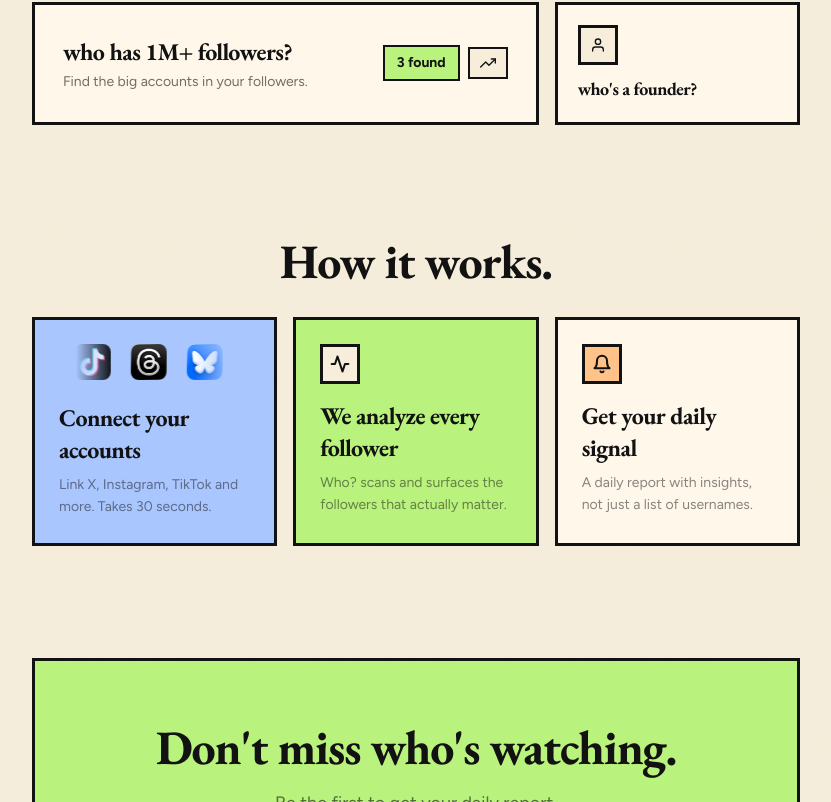
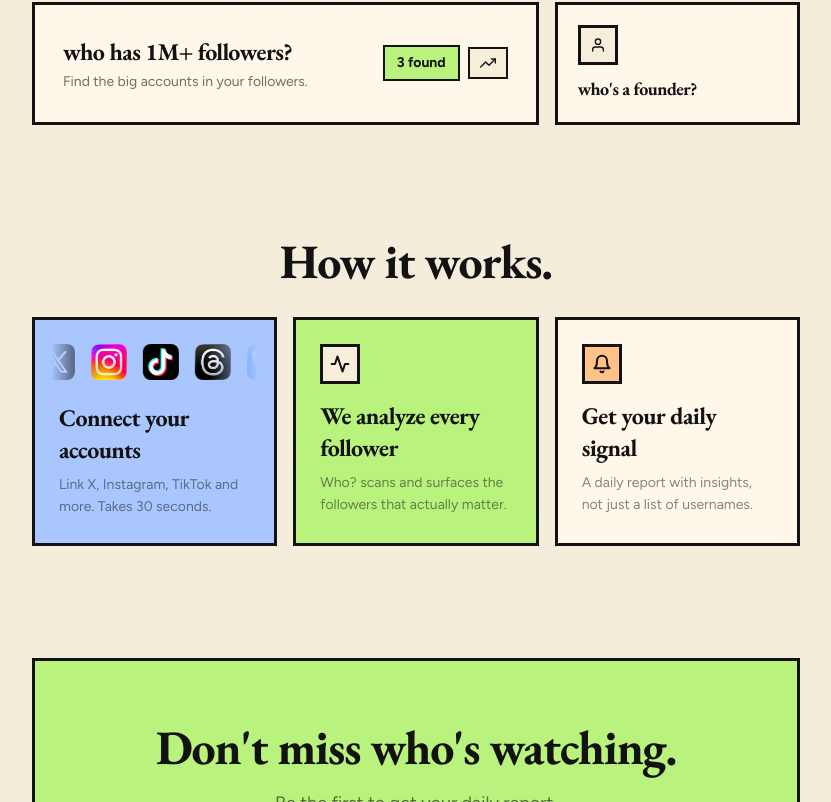
Before and after one commit to jasperdevs/who-landing, a Next.js app: page / in a window 1280 px wide. Shown: the part 1998-2800 px from the top of the page, without its empty margins (224-1055 px from the left). Built offline with nearby package versions, Linux system fonts and the light colour scheme.

Commit message:
Fix icon strip continuous loop, constrain floating icons to page width, fix AnimateIn hydration, update @napsdev, remove magnetic from waitlist buttons

```diff
--- a/components/AnimateIn.tsx
+++ b/components/AnimateIn.tsx
@@ -15,6 +15,13 @@ export default function AnimateIn({ children, className = "" }: AnimateInProps)
     const el = ref.current;
     if (!el) return;
 
+    // If already in viewport on mount, show immediately
+    const rect = el.getBoundingClientRect();
+    if (rect.top < window.innerHeight && rect.bottom > 0) {
+      setVisible(true);
+      return;
+    }
+
     const observer = new IntersectionObserver(
       ([entry]) => {
         if (entry.isIntersecting) {
@@ -22,7 +29,7 @@ export default function AnimateIn({ children, className = "" }: AnimateInProps)
           observer.unobserve(el);
         }
       },
-      { threshold: 0.15 }
+      { threshold: 0.08 }
     );
 
     observer.observe(el);
--- a/components/Cta.tsx
+++ b/components/Cta.tsx
@@ -1,7 +1,6 @@
 "use client";
 
 import { useState, FormEvent } from "react";
-import MagneticButton from "./MagneticButton";
 
 export default function Cta() {
   const [email, setEmail] = useState("");
@@ -47,14 +46,13 @@ export default function Cta() {
                   className="flex-1 px-5 py-4 text-base text-ink bg-cream outline-none placeholder:text-muted/50 border-[3px] border-ink sm:border-0 sm:rounded-none"
                   style={{ borderRadius: "var(--radius-lg)", fontFamily: "var(--font-body)" }}
                 />
-                <MagneticButton
+                <button
                   type="submit"
-                  className="px-7 py-4 text-base font-bold bg-ink text-cream shrink-0 sm:!rounded-none"
+                  className="px-7 py-4 text-base font-bold bg-ink text-cream hover:opacity-90 transition-opacity shrink-0 sm:!rounded-none"
                   style={{ borderRadius: "var(--radius-lg)" }}
-                  strength={0.15}
                 >
                   Join waitlist
-                </MagneticButton>
+                </button>
               </form>
             ) : (
               <div
--- a/components/Footer.tsx
+++ b/components/Footer.tsx
@@ -57,12 +57,12 @@ export default function Footer() {
           <p className="text-xs text-muted">
             Built by{" "}
             <a
-              href="https://x.com/yourhandle"
+              href="https://x.com/napsdev"
               target="_blank"
               rel="noopener noreferrer"
               className="font-bold text-ink hover:opacity-70 transition-opacity"
             >
-              @yourhandle
+              @napsdev
             </a>
           </p>
           <p className="text-xs text-muted">
--- a/components/Hero.tsx
+++ b/components/Hero.tsx
@@ -6,11 +6,8 @@ import TypeWriter from "./TypeWriter";
 export default function Hero() {
   return (
     <section className="relative px-5 pt-4 md:pt-8 pb-6 md:pb-10 overflow-hidden">
-      {/* Canvas covers full width */}
-      <div
-        className="absolute pointer-events-none z-0"
-        style={{ top: 0, bottom: 0, left: "-10vw", right: "-10vw" }}
-      >
+      {/* Canvas covers section */}
+      <div className="absolute inset-0 pointer-events-none z-0">
         <FloatingIcons />
       </div>
 
--- a/components/HowItWorks.tsx
+++ b/components/HowItWorks.tsx
@@ -12,43 +12,42 @@ import {
 
 const iconSet = [AppIconX, AppIconInstagram, AppIconTikTok, AppIconThreads, AppIconBluesky, AppIconLinkedIn];
 
-function IconRow() {
+function IconStrip() {
   return (
-    <>
+    <div className="flex items-center shrink-0">
       {iconSet.map((Icon, i) => (
-        <div key={i} className="shrink-0 mx-2.5">
+        <div key={i} className="shrink-0 px-2">
           <Icon size={36} />
         </div>
       ))}
-    </>
+    </div>
   );
 }
 
 function SpinningIcons() {
   return (
-    <div className="relative overflow-hidden mb-4" style={{ height: 42 }}>
+    <div className="relative overflow-hidden mb-4 -mx-6" style={{ height: 42 }}>
       <div
-        className="absolute inset-y-0 left-0 w-14 z-10 pointer-events-none"
-        style={{ background: "linear-gradient(to right, var(--color-blue) 0%, var(--color-blue) 30%, transparent 100%)" }}
+        className="absolute inset-y-0 left-0 w-16 z-10 pointer-events-none"
+        style={{ background: "linear-gradient(to right, var(--color-blue) 0%, var(--color-blue) 25%, transparent 100%)" }}
       />
       <div
-        className="absolute inset-y-0 right-0 w-14 z-10 pointer-events-none"
-        style={{ background: "linear-gradient(to left, var(--color-blue) 0%, var(--color-blue) 30%, transparent 100%)" }}
+        className="absolute inset-y-0 right-0 w-16 z-10 pointer-events-none"
+        style={{ background: "linear-gradient(to left, var(--color-blue) 0%, var(--color-blue) 25%, transparent 100%)" }}
       />
-      <div className="flex items-center">
       <style>{`
-          @keyframes marquee {
+        @keyframes marquee-scroll {
           0% { transform: translateX(0); }
-            100% { transform: translateX(calc(-246px)); }
+          100% { transform: translateX(-50%); }
         }
       `}</style>
-        {/* 246px = 6 icons * (36px + 5px gap) */}
+      {/* Two identical strips in one wrapper -- translate -50% = perfect loop */}
       <div
-          className="flex items-center shrink-0"
-          style={{ animation: "marquee 2.5s linear infinite" }}
+        className="flex items-center w-max"
+        style={{ animation: "marquee-scroll 6s linear infinite" }}
       >
-          <IconRow /><IconRow /><IconRow /><IconRow />
-        </div>
+        <IconStrip />
+        <IconStrip />
       </div>
     </div>
   );
--- a/components/Navbar.tsx
+++ b/components/Navbar.tsx
@@ -2,7 +2,6 @@
 
 import { useState } from "react";
 import Image from "next/image";
-import MagneticButton from "./MagneticButton";
 
 export default function Navbar() {
   const [open, setOpen] = useState(false);
@@ -41,13 +40,13 @@ export default function Navbar() {
           <div className="hidden md:flex items-center gap-7">
             <a href="#features" className="text-[15px] font-medium text-muted hover:text-ink transition-colors">Features</a>
             <a href="#about" className="text-[15px] font-medium text-muted hover:text-ink transition-colors">About</a>
-            <MagneticButton
+            <a
               href="#waitlist"
-              className="inline-flex items-center px-6 py-2.5 text-[15px] font-semibold bg-ink text-cream"
+              className="inline-flex items-center px-6 py-2.5 text-[15px] font-semibold bg-ink text-cream hover:opacity-90 transition-opacity"
               style={{ borderRadius: "var(--radius-md)" }}
             >
               Join waitlist
-            </MagneticButton>
+            </a>
           </div>
 
           <button
```
Lines whose indentation alone changed are shown as unchanged.
